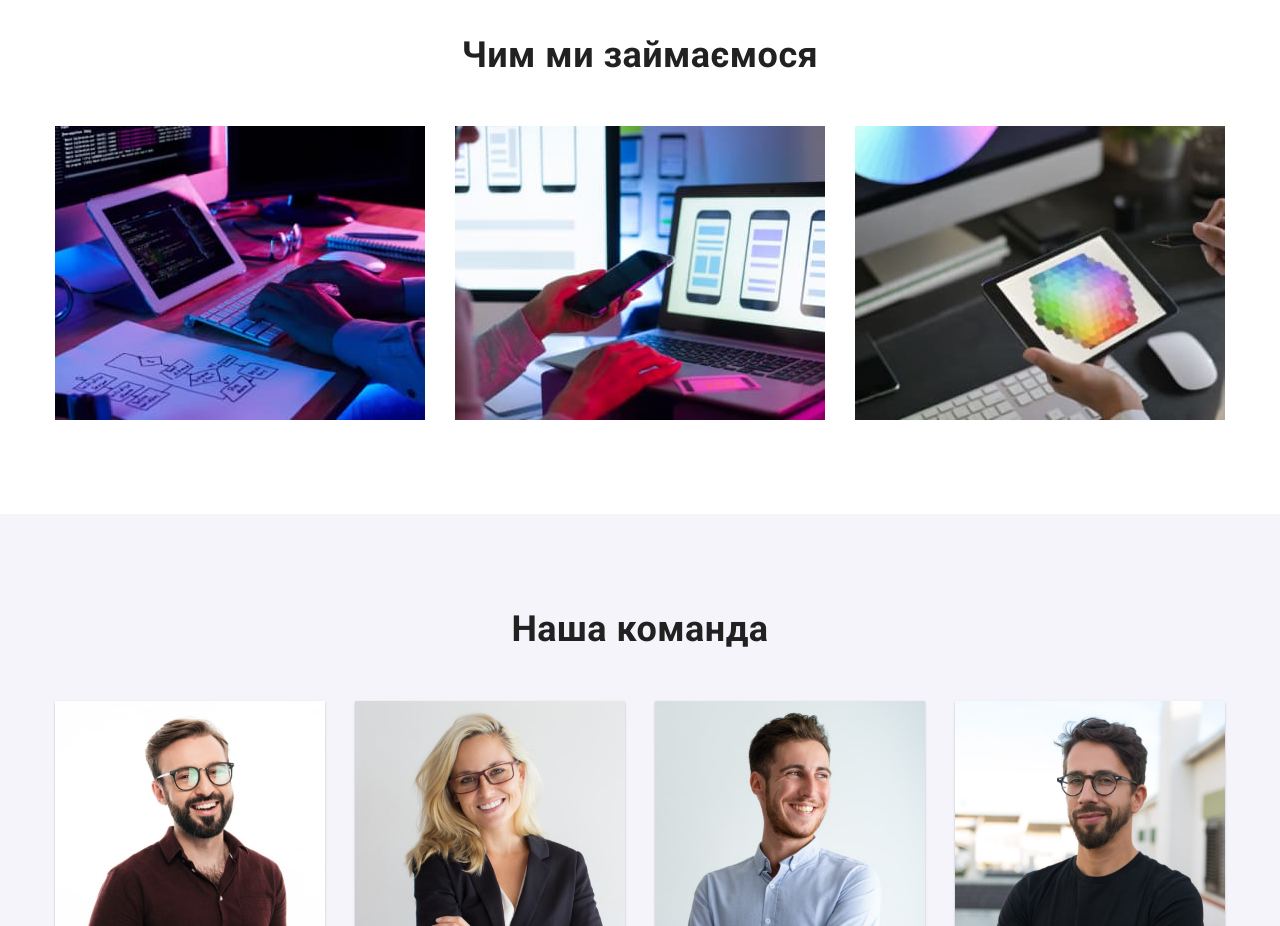
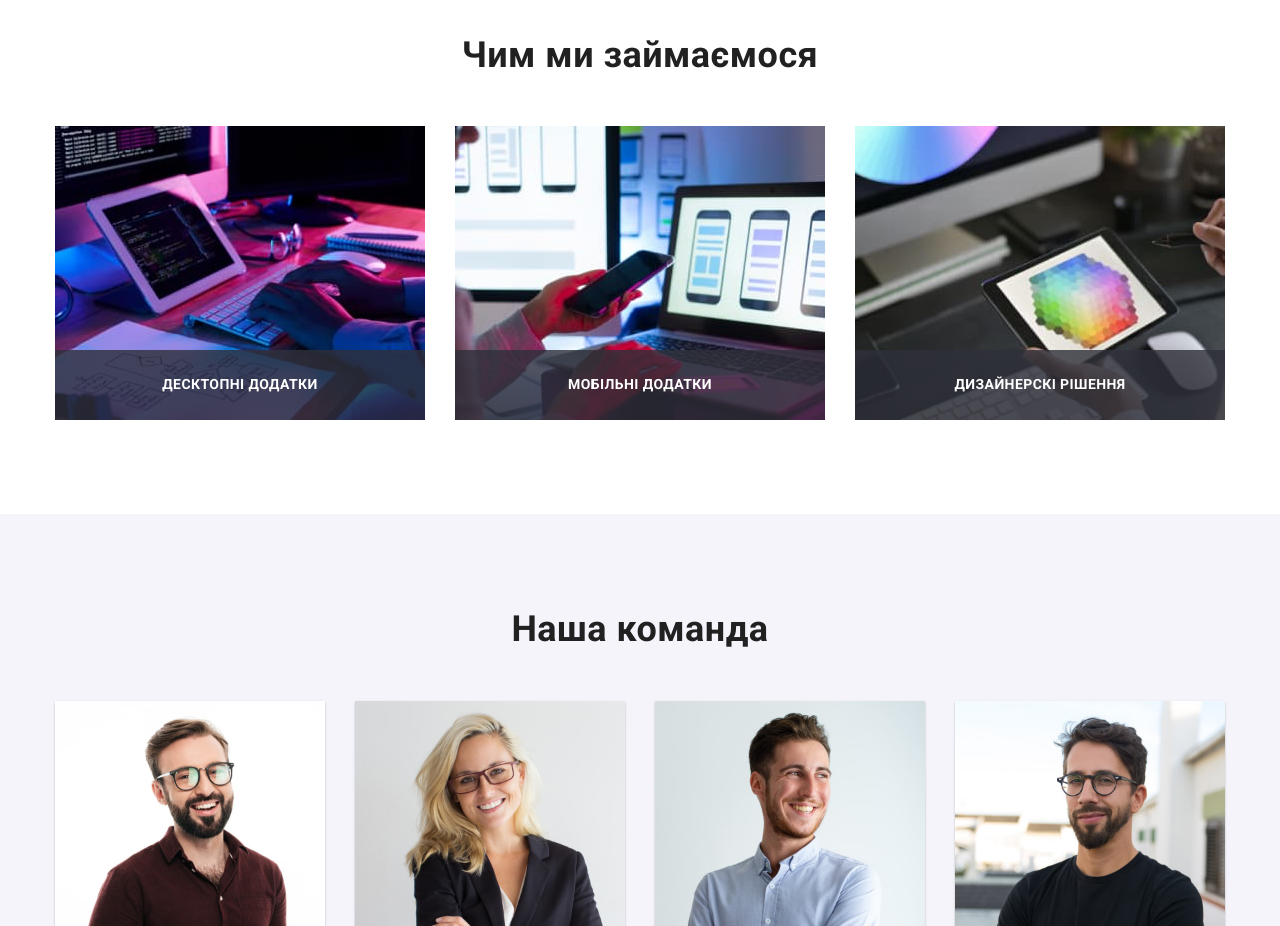
Before and after one commit to Elena-Kazanovskaya/goit-markup-hw-05, a plain HTML site: page index.html in a window 1280 px wide. Shown: the part 1080-2006 px from the top of the page. Drawn offline with nearby package versions, Linux system fonts and the light colour scheme.

Commit message:
добавляет текст с фоном

```diff
--- a/css/styles.css
+++ b/css/styles.css
@@ -293,6 +293,33 @@ ul {
 .heading {
     display: flex;
     gap: 30px;
+}
+
+.box {
+    position: relative;
+    display: flex;
+    justify-content: center;
+    align-items: center;
+}
+.label {
+    position: absolute;
+    left: 0;
+    bottom: 0;
+    margin: 0;
+    width: 100%;
+    padding-top: 27px;
+    padding-bottom: 27px;
+
+    font-family: 'Roboto';
+    font-weight: 700;
+    font-size: 14px;
+    line-height: 1.14;
+    text-align: center;
+    letter-spacing: 0.03em;
+    text-transform: uppercase;
+
+    color: #FFFFFF;
+    background: rgba(47, 48, 58, 0.8);
 }
 
 /* team */
--- a/index.html
+++ b/index.html
@@ -99,14 +99,17 @@
         <div class="container">
           <h2 class="section-title">Чим ми займаємося</h2>
           <ul class="heading list">
-              <li>
-                  <img src="./images/box1.jpg" alt="десктопніе приложения" width="370">
+              <li class="box">
+                  <img src="./images/box1.jpg" alt="десктопні додатки" width="370">
+                  <p class="label">десктопні додатки</p>
               </li>
-              <li>
-                <img src="./images/box2.jpg" alt="мобильніе приложения" width="370">
+              <li class="box">
+                <img src="./images/box2.jpg" alt="мобільні додатки" width="370">
+                <p class="label">мобільні додатки</p>
               </li>
-              <li>
-                <img src="./images/box3.jpg" alt="дизайнерские решения" width="370">
+              <li class="box">
+                <img src="./images/box3.jpg" alt="дизайнерскі рішення" width="370">
+                <p class="label">дизайнерскі рішення</p>
               </li>
           </ul>
         </div>
```
